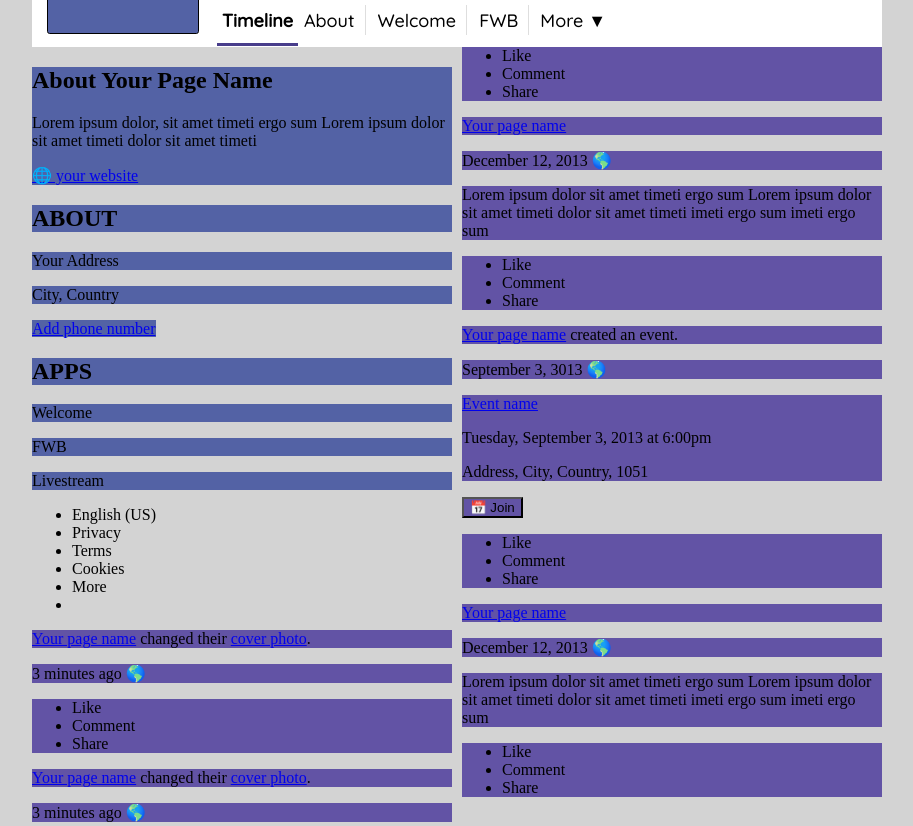
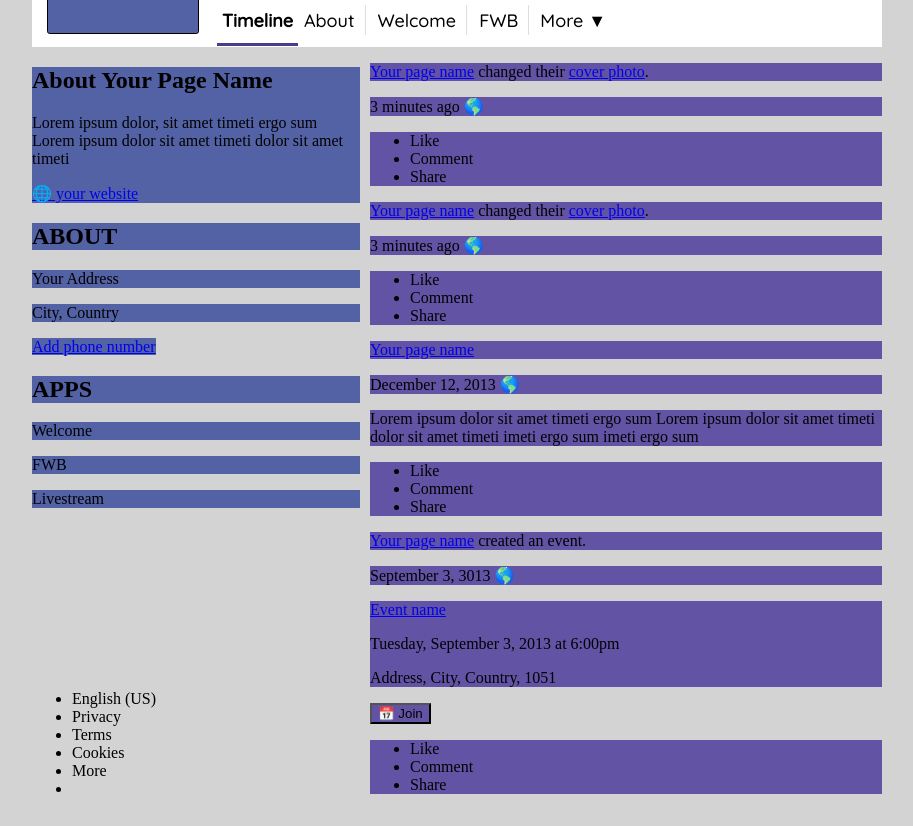
Before and after one commit to mkwild/Social-Mockup, a plain HTML site: page index.html in a window 1280 px wide. Shown: the part 303-1129 px from the top of the page, without its empty margins (183-1096 px from the left). Drawn offline with Linux system fonts and the light colour scheme.

Commit message:
added column structure to body

```diff
--- a/assets/stylesheets/style.css
+++ b/assets/stylesheets/style.css
@@ -187,14 +187,31 @@ div.button_divider:nth-last-child(2) {
 .body {
     width: 850px;
     margin: 0 auto;
+    padding: 0;
     columns: 2;
     column-gap: 10px;
+}
+
+.left_section {
+    float: left;
+    width: 328px;
+    margin: 0;
+}
+
+.right_section {
+    float: right;
+    width: 512px;
+    margin: 0;
 }
 
 .section * {
     background-color: rgb(83, 98, 165);
 }
 
+#photos_sec {
+    height: 150px;
+}
+
 .timeline * {
     background-color: rgb(98, 83, 165);
 }
--- a/index.html
+++ b/index.html
@@ -37,6 +37,7 @@
     </header>
 
     <div class="body">
+        <div class="left_section">
             <div class="section" id="about_sec">
                 <div class="about_page">
                     <h2>About Your Page Name</h2>
@@ -75,7 +76,9 @@
                     <li></li>
                 </ul>
             </footer>
+        </div>
 
+        <div class="right_section">
             <div class="timeline">
                 <p class="event"><a class="username" href="index.html">Your page name</a> changed their <a class="photo_link" href="index.html">cover photo</a>.</p>
                 <p class="timestamp">3 minutes ago 🌎</p>
@@ -135,20 +138,6 @@
                     </ul>
                 </div>
             </div>
-
-        <div class="timeline">
-            <p class="event"><a class="username" href="index.html">Your page name</a></p>
-            <p class="timestamp">December 12, 2013 🌎</p>
-            <div>
-                <p>Lorem ipsum dolor sit amet timeti ergo sum Lorem ipsum dolor sit amet timeti dolor sit amet timeti imeti ergo sum imeti ergo sum</p>
-            </div>
-            <div class="react_bar">
-                <ul class="interact">
-                    <li>Like</li>
-                    <li>Comment</li>
-                    <li>Share</li>
-                </ul>
-            </div>
         </div>
     </div>
 </body>
```
Lines whose indentation alone changed are shown as unchanged.
